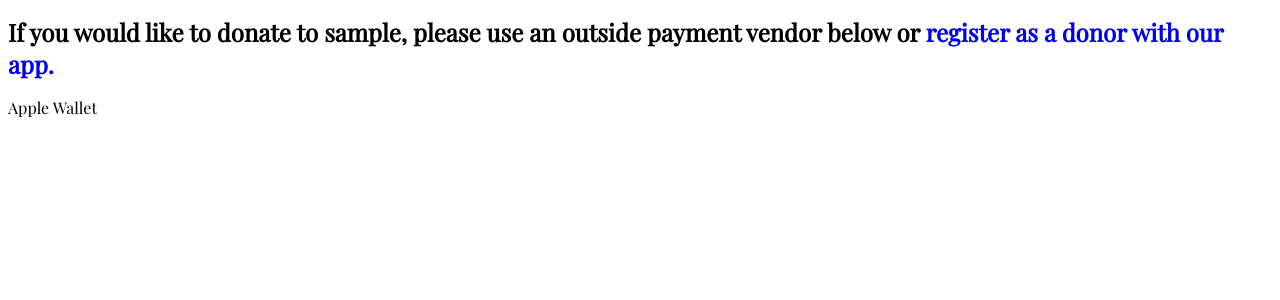
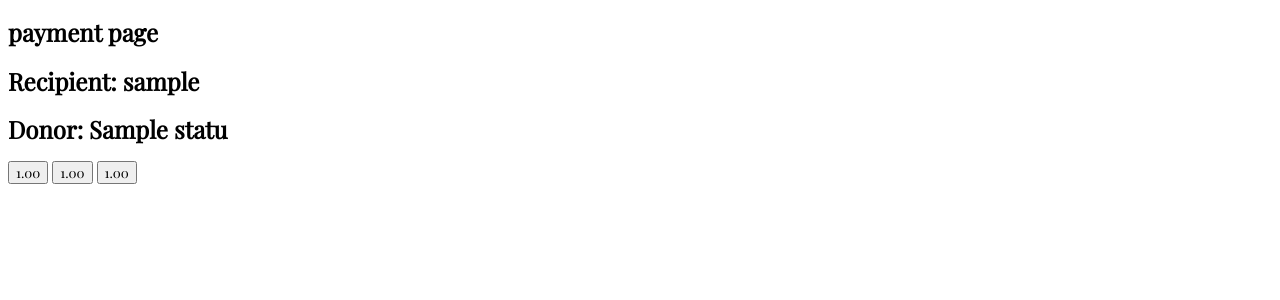
Before and after one commit to robyngoodner/sQuaRe_change, a Django app: a page that uses main_app/templates/payment.html in a window 1280 px wide. Shown: the part 75-375 px from the top of the page. Run offline with Django 4.2, Linux system fonts and the light colour scheme; a user stored in the database is signed in; tables that the repository leaves empty hold one stand-in row (values such as "Sample post"); some web fonts are replaced.

Commit message:
Fixes accounts doubling and not adding value bugs

```diff
--- a/main_app/static/styles/style.css
+++ b/main_app/static/styles/style.css
@@ -119,6 +119,10 @@ a:hover {
     display: flex;
 }
 
+#profile {
+    display: flex
+}
+
 /* ul {
     display: flex;
     flex-direction: column;
--- a/main_app/templates/logged_home.html
+++ b/main_app/templates/logged_home.html
@@ -42,6 +42,7 @@ sQuaRe change
         </div>
     </div>
     <div class="block">
+        <a id="profile" href="{% url 'profile' user%}">Profile</a>
         <a id="edit" href="{% url 'profile_update' user.username %}">Edit your bio</a>
         <a id="delete" href="{% url 'user_delete' user.pk%}">Delete account</a>
     </div>
@@ -97,12 +98,12 @@ sQuaRe change
     <div class="two">
         <h5 class="center">{{random_user_2.name}}'s story:</h5>
         <p>{{random_recipient_2.bio}}</p>
-        <button href=" {% url 'payment' random_user_2.user %}">Donate</button>
+        <button><a href=" {% url 'payment' random_user_2.user %}">Donate</button></a>
     </div>
     <div class="three">
         <h5 class="center">{{random_user_3.name}}'s story:</h5>
         <p>{{random_recipient_3.bio}}</p>
-        <button href=" {% url 'payment' random_user_3.user %}">Donate</button>
+        <button><a href=" {% url 'payment' random_user_3.user %}">Donate</button></a>
     </div>
 </div>
 <div class="block">
--- a/main_app/templates/payment.html
+++ b/main_app/templates/payment.html
@@ -2,23 +2,21 @@
 
 {% block content %}
 {% for user in users %}
-    {% if user.type_user == "donor" %}
+    {% if user.type_user == "Donor" %}
     <h1> payment page </h1>
-    {%for recipient in recipients %}
     <h1>Recipient: {{recipient}}</h1>
-    <h1>Donor: {{donor}}</h1>
+    <h1>Donor: {{user.name}}</h1>
     {% for donation in donations%}
         <a href="{% url "payment_update" recipient donation.donation_option_1 %}"><button> {{donation.donation_option_1}}</button></a>
         <a href="{% url "payment_update" recipient donation.donation_option_2 %}"><button> {{donation.donation_option_2}}</button></a>
         <a href="{% url "payment_update" recipient donation.donation_option_3 %}"><button> {{donation.donation_option_3}}</button></a>
     {% endfor%}
-    {% endfor %}
     {% elif  user.type_user == "Recipient" %}
     <h1>As a recipient, you are not set up to donate to others. If you would like to donate, please register as a donor.</h1>
     {% else %}
     <h1>If you would like to donate to {{recipient}}, please use an outside payment vendor below or <a href="{% url 'signup' %}">register as a donor with our app.</a></h1>
 
-    <buttno>Apple Wallet</button>
+    <button>Apple Wallet</button>
     {% endif %}
 {% endfor %}
 {% endblock %}
--- a/main_app/views.py
+++ b/main_app/views.py
@@ -13,6 +13,7 @@ from django.utils.decorators import method_decorator
 from django import forms
 from random import randint
 from django.forms import ModelForm, TextInput, Textarea
+from django.shortcuts import redirect
 
 
 # add @method_decorator(login_required, name='dispatch') in the line before any views that you must be logged in in order to see
@@ -230,33 +231,43 @@ def payment(request, username):
     print(request.user)
     donor=User.objects.filter(username=request.user)
     donations=Donor.objects.filter(user=request.user)
+    print(users[0].type_user)
 
     return render(request, 'payment.html', {'recipient': recipient, "donor": donor, "donations": donations, "users": users})
 
 def payment_update(request, username, donation):
     recipient=User.objects.get(username=username)
     donor = User.objects.get(username=request.user)
-    recipient_account = Account.objects.update_or_create(user=recipient, defaults={'value': 0})
+    recipient_account = Account.objects.update_or_create(user=recipient)
     # recipient_account=Account.objects.get(user=recipient.pk)
-    donor_account = Account.objects.update_or_create(user=donor, defaults={'value': 0})
+    donor_account = Account.objects.update_or_create(user=donor)
     recipient_account = Account.objects.get(user=recipient)
     donor_account = Account.objects.get(user=donor)
+    print("account value",float(recipient_account.value))
+    print("donation",float(donation))
     recipient_account.value = float(recipient_account.value) + float(donation)
-    recipient_account.save(update_fields=['value'])
+    print("updated value?",recipient_account.value)
+    recipient_account.save()
     donor_account.value = float(donor_account.value) - float(donation)
     donor_account.save(update_fields=['value'])
     transaction=Transaction(value=donation, donor=request.user, recipient=username)
     transaction.save()
     transaction.accounts.add(recipient_account, donor_account)
 
-    status=Status.objects.filter(user=request.user)
+    person=Status.objects.get(user=request.user)
     donors=Donor.objects.filter(user=request.user)
     recipients=Recipient.objects.filter(user=request.user)
     stores=Store.objects.filter(user=request.user)
     helpers=Helper.objects.filter(user=request.user)
-    accounts=Account.objects.filter(user=request.user)
+    account=Account.objects.get(user=request.user)
+    transactions=Transaction.objects.filter(accounts = account)
+    random_recipients=Recipient.objects.order_by('?')
+    random_users=[]
+    for random_recipient in random_recipients:
+        print(random_recipient.user)
+        random_users.append(Status.objects.get(user=random_recipient.user))
     # users=User.objects.all()
-    return render(request, 'logged_home.html', {'username': username, 'status': status, 'donors': donors, 'recipient': recipients, 'store': stores, 'helper': helpers, 'accounts': accounts})
+    return render(request, 'logged_home.html', {'person': person, 'donors': donors, 'recipients': recipients, 'store': stores, 'helper': helpers, 'account': account, 'transactions': transactions, 'random_user':random_users[0], "random_recipient": random_recipients[0], 'random_user_2':random_users[1], "random_recipient_2": random_recipients[1], 'random_user_3':random_users[2], "random_recipient_3": random_recipients[2]})
 
 class User_Delete(DeleteView):
     model = User
```
